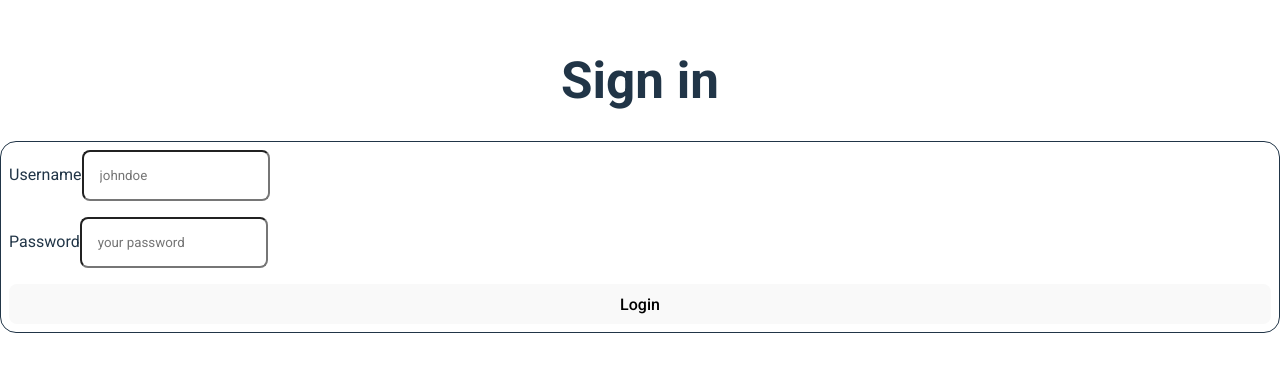
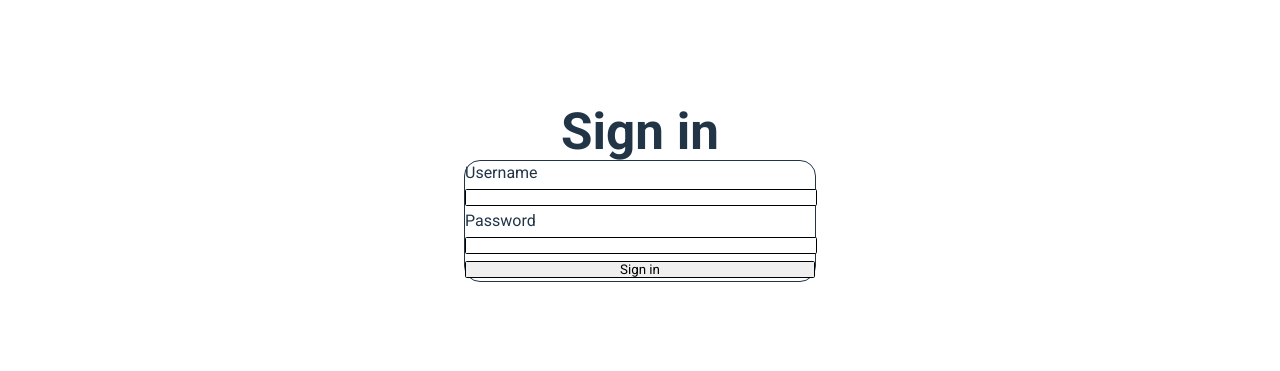
Before and after one commit to De-J/Fiverr_Clone, a React (Vite) app in the folder client/: page /login in a window 1280 px wide. Shown: the part 207-578 px from the top of the page. Built offline with nearby package versions, Linux system fonts and the light colour scheme.

Commit message:
fix: remove flexbox from css

```diff
--- a/client/src/pages/login/Login.css
+++ /dev/null
@@ -1,32 +0,0 @@
-.login {
-    height: 100vh;
-    width: 100vw;
-
-    /* To put the login form at the center of the page */
-    display: flex;
-    flex-direction: column;
-    justify-content: center;
-    gap: 2rem;
-}
-
-.login h1 {
-    align-self: center;
-}
-
-.login form {
-    padding: 0.5rem;
-
-    border: 1px solid;
-    border-radius: 1rem;
-
-    display: flex;
-    flex-direction: column;
-    justify-content: space-between;
-    gap: 1rem;
-}
-
-.login input {
-    flex-grow: 1;
-    padding: 1rem;
-    border-radius: 0.5rem;
-}
--- a/client/src/pages/login/Login.jsx
+++ b/client/src/pages/login/Login.jsx
@@ -1,7 +1,7 @@
 import { useState } from "react";
 import newRequest from "../../utils/newRequest.js";
 import { useNavigate } from "react-router-dom";
-import "./Login.css";
+import "./Login.scss";
 
 function Login() {
 
@@ -26,30 +26,29 @@ function Login() {
 	}
 
 	return (
-
+		<>
 		<main className="login">
+			<div>
 				<h1>Sign in</h1>
+			</div>
 			<form onSubmit={handleSubmit}>
-				<label>
-					Username
+				<label>Username
 				<input
 					type="text"
-						placeholder="johndoe"
 					onChange={(e) => setUsername(e.target.value)} />
 				</label>
 
-				<label>
-					Password
+				<label>Password
 				<input
 					type="password"
-						placeholder="your password"
 					onChange={(e) => setPassword(e.target.value)} />
 				</label>
 
-				<button type="submit">Login</button>
+				<input type="submit" value="Sign in"/>
 				{error && error}
 			</form>
 		</main>
+		</>
 	);
 }
 
--- a/client/src/pages/login/Login.scss
+++ b/client/src/pages/login/Login.scss
@@ -0,0 +1,20 @@
+.login {
+    width: 100vw;
+
+    div {
+        text-align: center;
+    }
+
+    form {
+        margin: 0 auto;
+        width: 350px;
+        border: 1px solid;
+        border-radius: 1rem;
+    }
+
+    input {
+        width: 100%;
+        border: 1px solid;
+        border-radius: 0.1rem;
+    }
+}
```
Lines whose indentation alone changed are shown as unchanged.
